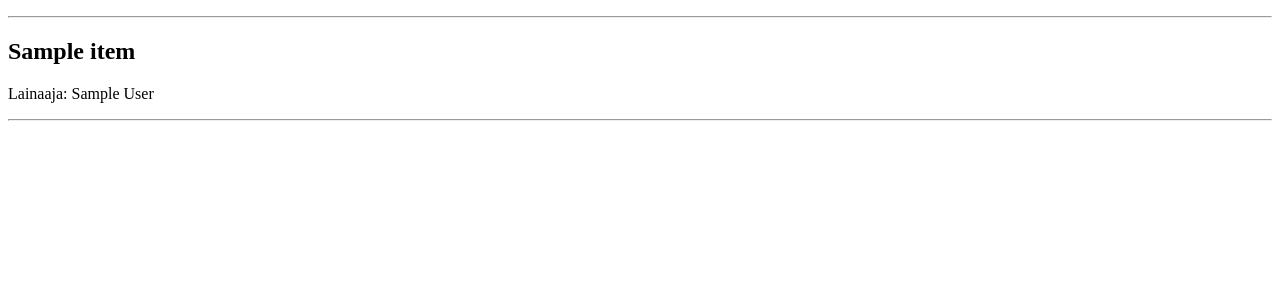
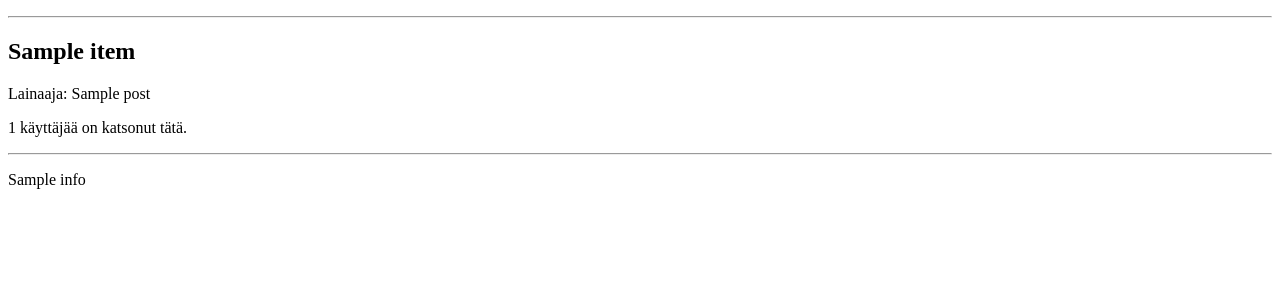
Before and after one commit to valtsu41/tikawe-lainaaja, a Flask app: template templates/post.html in a window 1280 px wide. Shown: the part 152-452 px from the top of the page. Run offline with Flask 3, Linux system fonts and the light colour scheme; the template is opened without the code that fills it: most values are stand-ins (such as "Sample title", 1, 10 or a date in 2020).

Commit message:
Misc updates - Use more user ids - Add additional information for a post - Add view counter for posts

```diff
--- a/app.py
+++ b/app.py
@@ -1,7 +1,7 @@
 from datetime import datetime
 import sqlite3
 
-from flask import Flask, session, request, render_template, redirect
+from flask import Flask, session, request, render_template, redirect, abort
 from werkzeug.security import generate_password_hash, check_password_hash
 
 import db
@@ -44,12 +44,14 @@ def do_login():
     name = request.form["username"]
     passwd = request.form["password"]
 
-    passwd_hash = db.query("SELECT password_hash FROM Users WHERE username = ?", [name])[0][0]
-    if check_password_hash(passwd_hash, passwd):
-        session["username"] = name
-        return redirect("/")
-    else:
-        return "Virheellinen käyttäjätunnus tai salasana"
+    res = db.query("SELECT id, password_hash FROM Users WHERE username = ?", [name])
+    if res:
+        user_id, passwd_hash = res[0]
+        if check_password_hash(passwd_hash, passwd):
+            session["user_id"] = user_id
+            session["username"] = name
+            return redirect("/")
+    return "Virheellinen käyttäjätunnus tai salasana"
 
 
 
@@ -66,19 +68,29 @@ def new_post():
 
 @app.route("/posts")
 def posts():
-    posts = db.query("SELECT * FROM Posts")
+    posts = db.query("""
+        SELECT P.id AS id, U.username AS author_name, P.item AS item
+        FROM Posts AS P JOIN Users AS U ON P.author = U.id
+    """)
     count = len(posts)
     return render_template("posts.html", count=count, posts=posts)
 
 @app.route("/posts", methods=["POST"])
 def add_post():
     item = request.form["item"]
-    db.execute("INSERT INTO Posts (author, item) VALUES (?, ?)", (session["username"], item))
-    return redirect("/posts")
+    info = request.form["info"]
+    post_id = db.execute("INSERT INTO Posts (author, item, info) VALUES (?, ?, ?)", [session["user_id"], item, info])
+    return redirect(f"/posts/{post_id}")
 
-@app.route("/post/<int:post_id>")
+@app.route("/posts/<int:post_id>")
 def get_post(post_id):
-    res = db.query("SELECT author, item FROM Posts WHERE id = ?", [post_id])
+    res = db.query("""
+        SELECT U.username As author_name, P.item AS item, P.info AS info
+        FROM Posts AS P JOIN Users AS U ON P.author = U.id
+        WHERE P.id = ?
+    """, [post_id])
     if not res:
         abort(404)
-    return render_template("post.html", post=res[0])
+    db.execute("INSERT INTO Views (viewed_at, user, post) VALUES (datetime('now'), ?, ?)", [session["user_id"], post_id])
+    count = db.query("SELECT COUNT(*) FROM (SELECT DISTINCT user, post FROM Views)")[0][0]
+    return render_template("post.html", post=res[0], view_count=count)
--- a/schema.sql
+++ b/schema.sql
@@ -11,6 +11,14 @@ CREATE TABLE Users (
 
 CREATE TABLE Posts (
     id INTEGER PRIMARY KEY,
-    author TEXT,
-    item TEXT
+    author INTEGER REFERENCES Users,
+    item TEXT,
+    info TEXT
 );
+
+CREATE TABLE Views (
+    id INTEGER PRIMARY KEY,
+    viewed_at TEXT,
+    user INTEGER REFERENCES Users,
+    post INTEGER REFERENCES Posts
+)
--- a/templates/new-post.html
+++ b/templates/new-post.html
@@ -9,7 +9,11 @@
       Käyttäjänimi: <b>{{ session.username }}</b>
     <p>
       Lainattava tavara: <br/>
-      <input type="text" name="item"/>
+      <input type="text" name="item" maxlength="50" required/>
+    </p>
+    <p>
+      Lisätiedot: <br/>
+      <textarea name="info" maxlength="1000"></textarea>
     </p>
     <input type="submit" value="Luo ilmoitus"/>
   </form>
--- a/templates/post.html
+++ b/templates/post.html
@@ -4,6 +4,8 @@
 
 {% block content %}
 <h2>{{ post["item"] }}</h2>
-<p>Lainaaja: {{ post["author"] }}</p>
+<p>Lainaaja: {{ post["author_name"] }}</p>
+<p>{{ view_count }} käyttäjää on katsonut tätä.</p>
 <hr/>
+<p>{{ post["info"] }}</p>
 {% endblock %}
--- a/templates/posts.html
+++ b/templates/posts.html
@@ -21,10 +21,10 @@
 {% for post in posts %}
     <tr>
         <td>
-            {{ post["author"]}}
+            {{ post["author_name"] }}
         </td>
         <td>
-           <a href="/post/{{ post['id'] }}">{{ post["item"] }}</a>
+           <a href="/posts/{{ post['id'] }}">{{ post["item"] }}</a>
         </td>
     </tr>
 {% endfor %}
```
